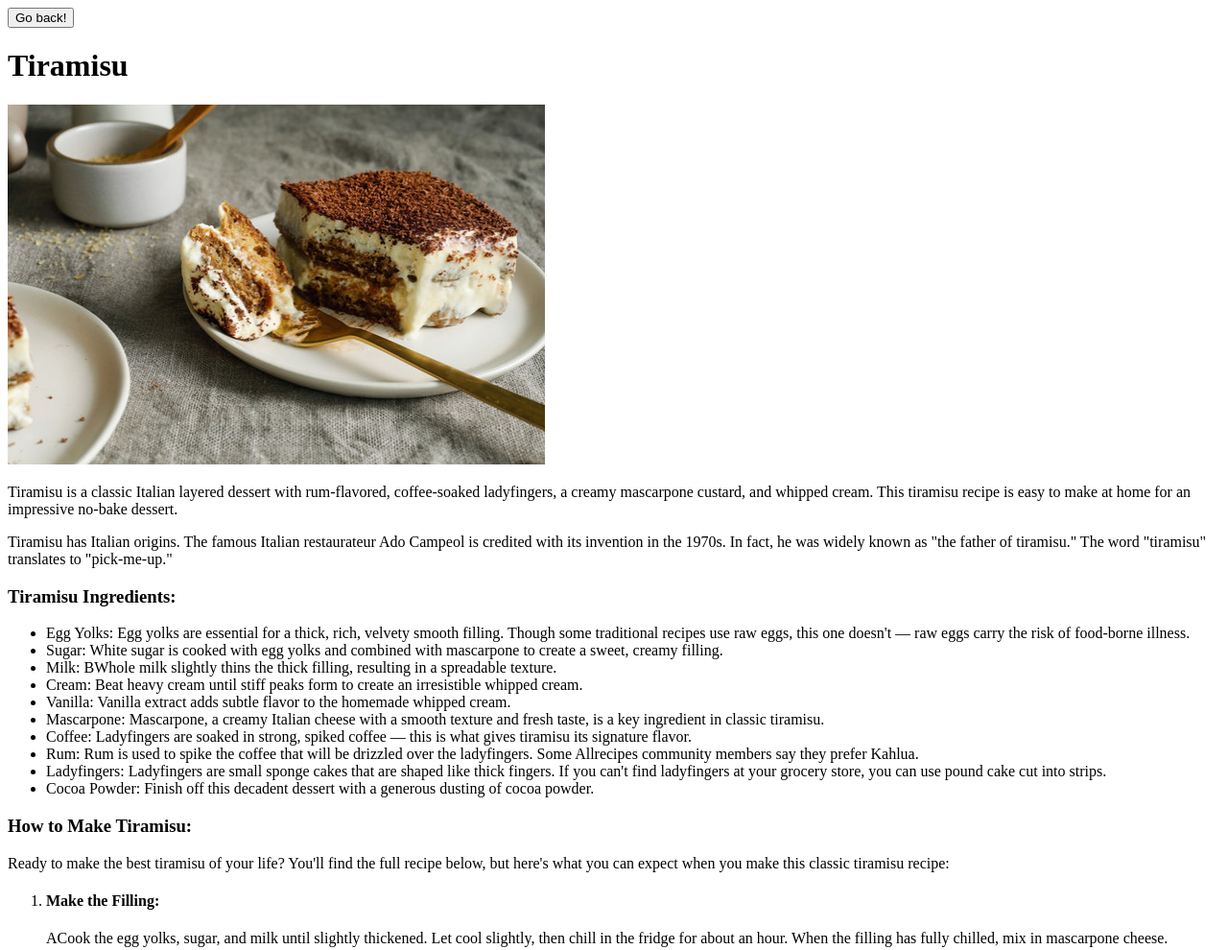
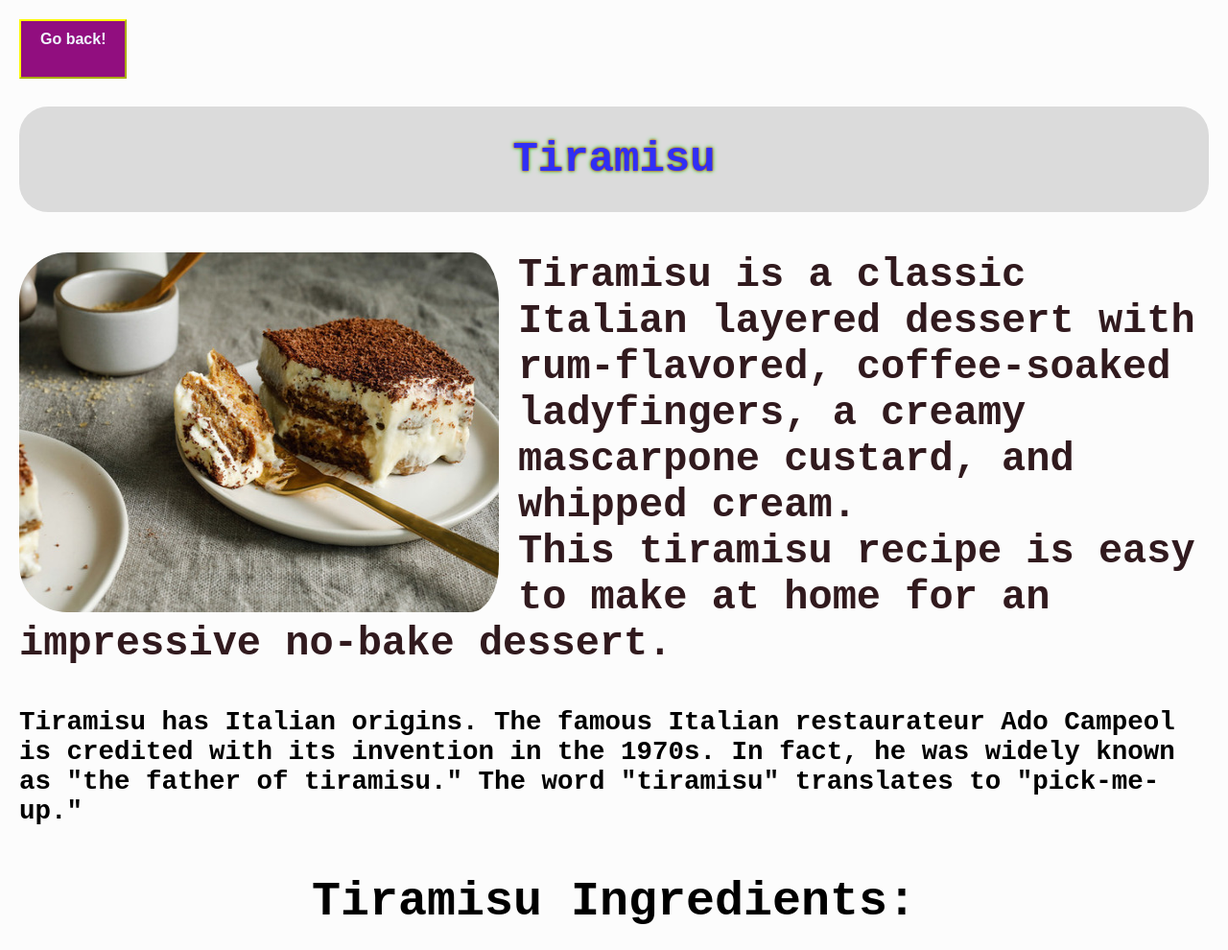
Before and after one commit to andre10prea/odin-recipes, a plain HTML site: page recipes/tiramisu.html in a window 1280 px wide. Shown: the top 990 px of the page at 96% size. Drawn offline with Linux system fonts and the light colour scheme.

Commit message:
add style to recipes

```diff
--- a/recipes/tiramisu.html
+++ b/recipes/tiramisu.html
@@ -4,24 +4,28 @@
     <meta charset="UTF-8">
     <meta name="viewport" content="width=device-width, initial-scale=1.0">
     <title>Document</title>
+    <link rel="stylesheet" href="../styles.css">
 </head>
 <body>
+
     <form>
-        <input type="button" value="Go back!" onclick="history.back()">
+        <input class="back-button" type="button" value="Go back!" onclick="history.back()">
     </form>
 
-    <h1>Tiramisu</h1>
-    <img src="tiramisu.jpg" alt="an awesome tiramisu" width="560" height="375">
+    <h1 class="title">Tiramisu</h1>
 
-        <p>Tiramisu is a classic Italian layered dessert with rum-flavored, coffee-soaked ladyfingers, a creamy mascarpone custard, and whipped cream.
-             This tiramisu recipe is easy to make at home for an impressive no-bake dessert.
-        </p>
+    <p class="intro">
+    <img src="tiramisu.jpg" alt="an awesome tiramisu" class="pics">
 
-        <p>Tiramisu has Italian origins. The famous Italian restaurateur Ado Campeol is credited with its invention in the 1970s.
-            In fact, he was widely known as "the father of tiramisu." The word "tiramisu" translates to "pick-me-up."</p>
+            Tiramisu is a classic Italian layered dessert with rum-flavored, coffee-soaked ladyfingers, a creamy mascarpone custard, and whipped cream.
+            <br>This tiramisu recipe is easy to make at home for an impressive no-bake dessert.
+    </p>
+    <p style="font-size: 27.5px; font-weight: bold;">Tiramisu has Italian origins. The famous Italian restaurateur Ado Campeol is credited with its invention in the 1970s.
+            In fact, he was widely known as "the father of tiramisu." The word "tiramisu" translates to "pick-me-up."
+    </p>
 
-        <h3>Tiramisu Ingredients:</h3>
-            <ul>
+        <h3 class="ingredients-title">Tiramisu Ingredients:</h3>
+            <ul class="ingredients-list">
                 <li>Egg Yolks: Egg yolks are essential for a thick, rich, velvety smooth filling. Though some traditional recipes use raw eggs,
                     this one doesn't — raw eggs carry the risk of food-borne illness.</li>
                 <li>Sugar: White sugar is cooked with egg yolks and combined with mascarpone to create a sweet, creamy filling.</li>
@@ -43,7 +47,7 @@
             <ol>
                 <li>
                     <h4>Make the Filling:</h4>
-                    ACook the egg yolks, sugar, and milk until slightly thickened. Let cool slightly, then chill in the fridge for about an hour.
+                    Cook the egg yolks, sugar, and milk until slightly thickened. Let cool slightly, then chill in the fridge for about an hour.
                     When the filling has fully chilled, mix in mascarpone cheese.
                 </li>
                 <li>
@@ -65,7 +69,7 @@
                 </p>
             <h3>Can You Freeze Tiramisu?</h3>
                 <p>Yes, you can absolutely freeze tiramisu. Wrap the tiramisu in a layer of plastic wrap and then a layer of aluminum foil.
-                    Freeze for up to three months. Thaw in the fridge overnight.</p>
-
+                    Freeze for up to three months. Thaw in the fridge overnight.
+                </p>
 </body>
 </html>
--- a/styles.css
+++ b/styles.css
@@ -1,27 +1,63 @@
 body {
     font-family: 'Courier New', Courier, monospace;
     background-color: rgba(252, 252, 252, 0.815);
-    font-size: 30px;
+    font-size: 22px;
+    margin: 20px;
 }
 
 .index-text {
-    font: 400;
-    color: rgb(0, 148, 0);
     display: flex;
+    color: hsl(120, 100%, 29%);
     margin: 20px;
     margin-right: 20px;
 }
+
 .index-pics {
+    display: flex;
     width: 200px;
     height: 150px;
     float: center;
     padding: 10px;
-    display: flex;
 }
 
-.myButton {
-    color: rgb(255, 255, 255); font-size: 16px; line-height: 16px; padding: 6px; border-radius: 10px; font-family: Georgia, serif; font-weight: normal; text-decoration: none; font-style: normal; font-variant: normal; text-transform: none; background-image: linear-gradient(to right, rgb(28, 110, 164) 0%, rgb(35, 136, 203) 50%, rgb(20, 78, 117) 100%); box-shadow: rgb(0, 0, 0) 5px 5px 15px 5px; border: 2px solid rgb(28, 110, 164); display: inline-block;}
-    .myButton:hover {
-    background: #1C6EA4; }
-    .myButton:active {
-    background: #144E75; }
+.back-button {
+    color: aliceblue;
+    background-color: rgb(145, 14, 127);
+    border-color: yellow;
+    padding: 10px 20px 30px;
+    font-size: 16px;
+    font-weight: 900;
+}
+
+.title {
+    padding: 30px;
+    text-align: center;
+    color: rgb(47, 47, 245);
+    background-color: rgb(219, 219, 219);
+    border-radius: 30px;
+    text-shadow: 0 0 3px #FF0000, 0 0 5px #00ff15;
+}
+
+.pics {
+    width: 500px;
+    height: 375px;
+    border-radius: 50px;
+    float: left;
+    padding-right: 20px;
+}
+
+.intro {
+    font-size: 42px;
+    font-weight: bold;
+    color:rgb(49, 26, 30)
+}
+
+.ingredients-title {
+    text-align: center;
+    font-size: 50px;
+}
+
+.ingredients-list {
+    list-style-type: "→ ";
+    margin-left: 80px;
+}
```
Also changed, not shown: recipes/carbonara.html (+16 -12 lines), recipes/pizza.html (+12 -9 lines).
